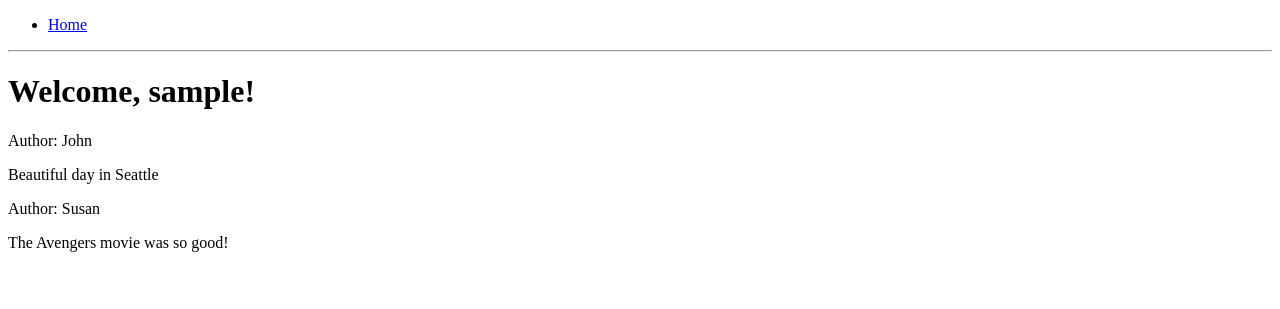
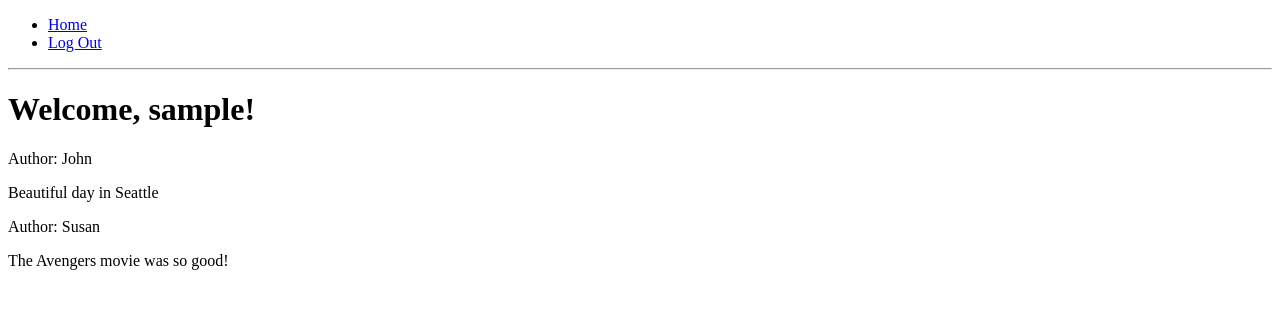
Before and after one commit to nhuntwalker/flask-microblog, a Flask app: page / in a window 1280 px wide. Shown: the top 309 px of the page. Run offline with Flask 2, Linux system fonts and the light colour scheme; a user stored in the database is signed in.

Commit message:
Added some template logic for when the user is logged in vs when they're not

```diff
--- a/app/templates/base.html
+++ b/app/templates/base.html
@@ -6,7 +6,13 @@
 <body>
     <nav>
         <ul>
-            <li><a href="/index">Home</a></li>
+            <li><a href="{{ url_for('index') }}">Home</a></li>
+            {% if g.user.is_authenticated %}
+            <li><a href="{{ url_for('logout') }}">Log Out</a></li>
+            {% else %}
+            <li><a href="{{ url_for('login') }}">Log In</a></li>
+            <li><a href="{{ url_for('register') }}">Register</a></li>
+            {% endif %}
         </ul>
     </nav>
     <hr />
```
